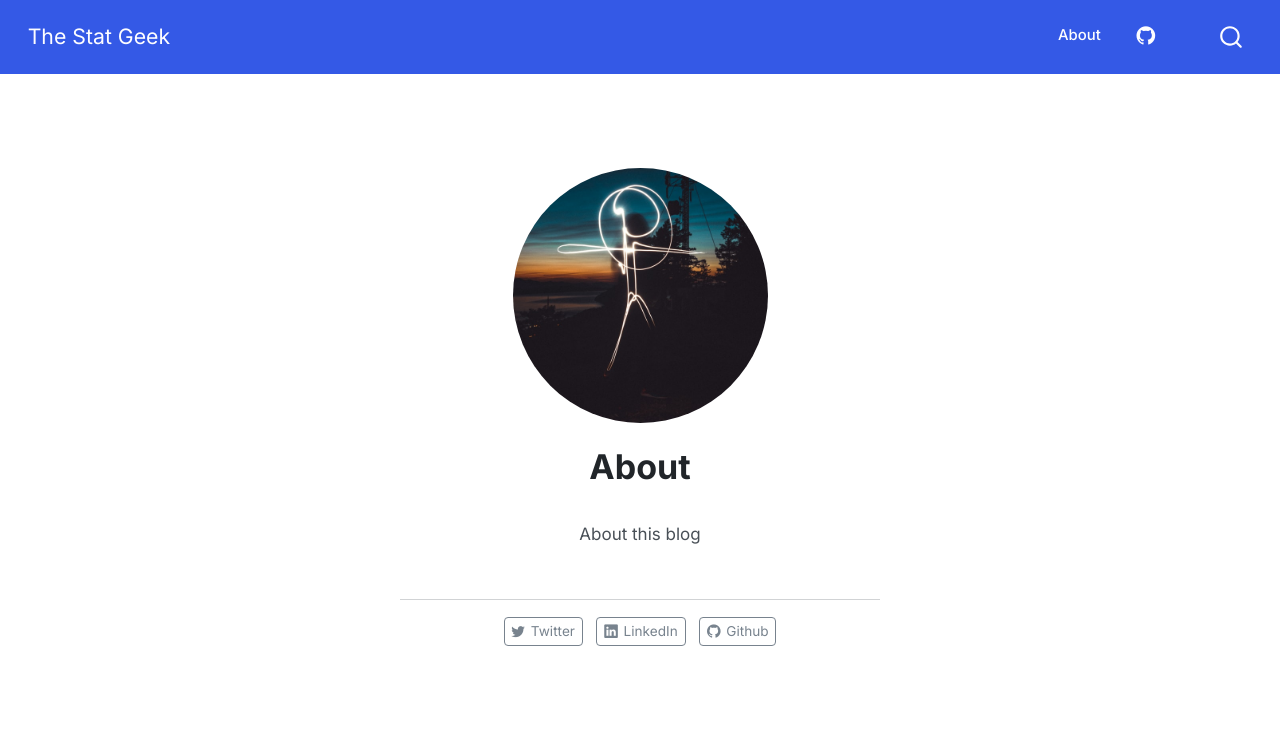
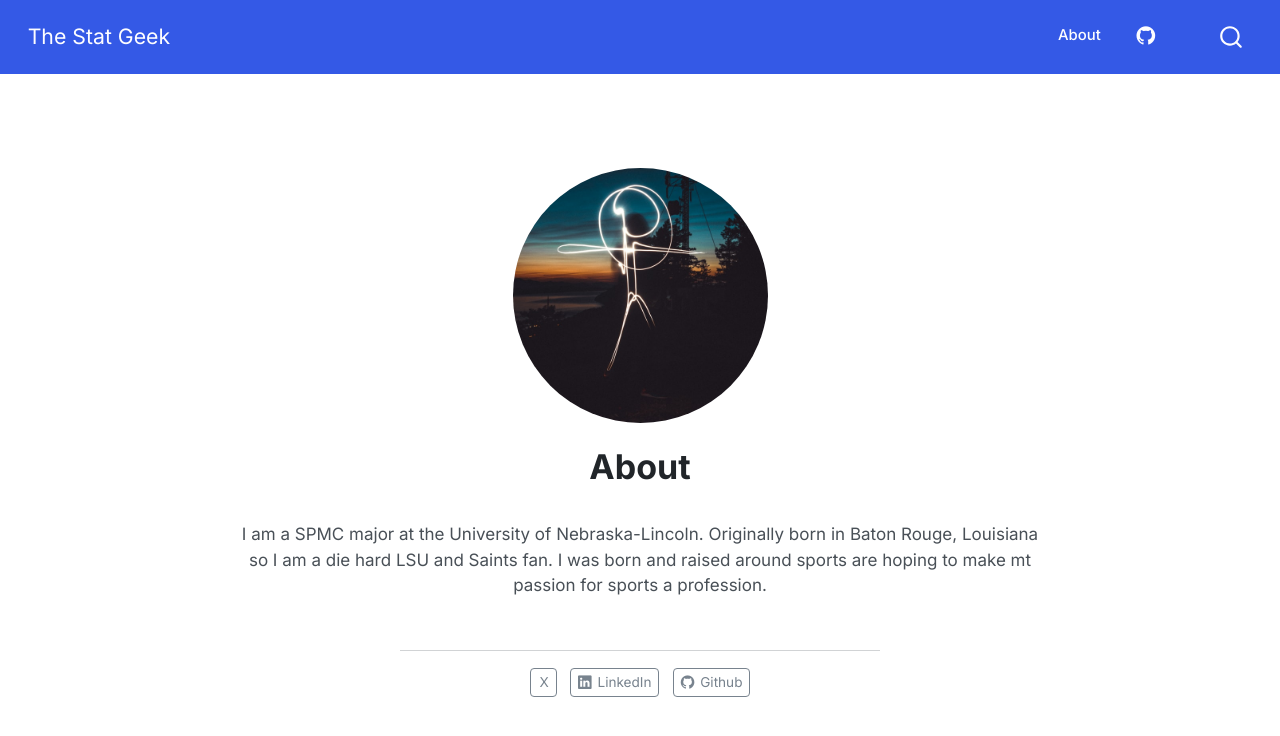
Before and after one commit to jagdylan-blip/jagdylan-blip.github.io, a plain HTML site: page about.html in a window 1280 px wide. Drawn offline with Linux system fonts and the light colour scheme.

Commit message:
Update about.html

```diff
--- a/about.html
+++ b/about.html
@@ -125,15 +125,15 @@ ul.task-list li input[type="checkbox"] {
 <div class="quarto-title-meta">
   </div>
 </header><main class="content" id="quarto-document-content">
-<p>About this blog</p>
+<p>I am a SPMC major at the University of Nebraska-Lincoln. Originally born in Baton Rouge, Louisiana so I am a die hard LSU and Saints fan. I was born and raised around sports are hoping to make mt passion for sports a profession.</p>
 
 
 </main>
   <hr class="about-sep">
    <div class="about-links">
-  <a href="https://twitter.com" class="about-link" rel="" target="">
-    <i class="bi bi-twitter"></i>
-     <span class="about-link-text">Twitter</span>
+  <a href="https://x.com" class="about-link" rel="" target="">
+    <i class="bi bi-X"></i>
+     <span class="about-link-text">X</span>
   </a>
   <a href="https://linkedin.com" class="about-link" rel="" target="">
     <i class="bi bi-linkedin"></i>
```
